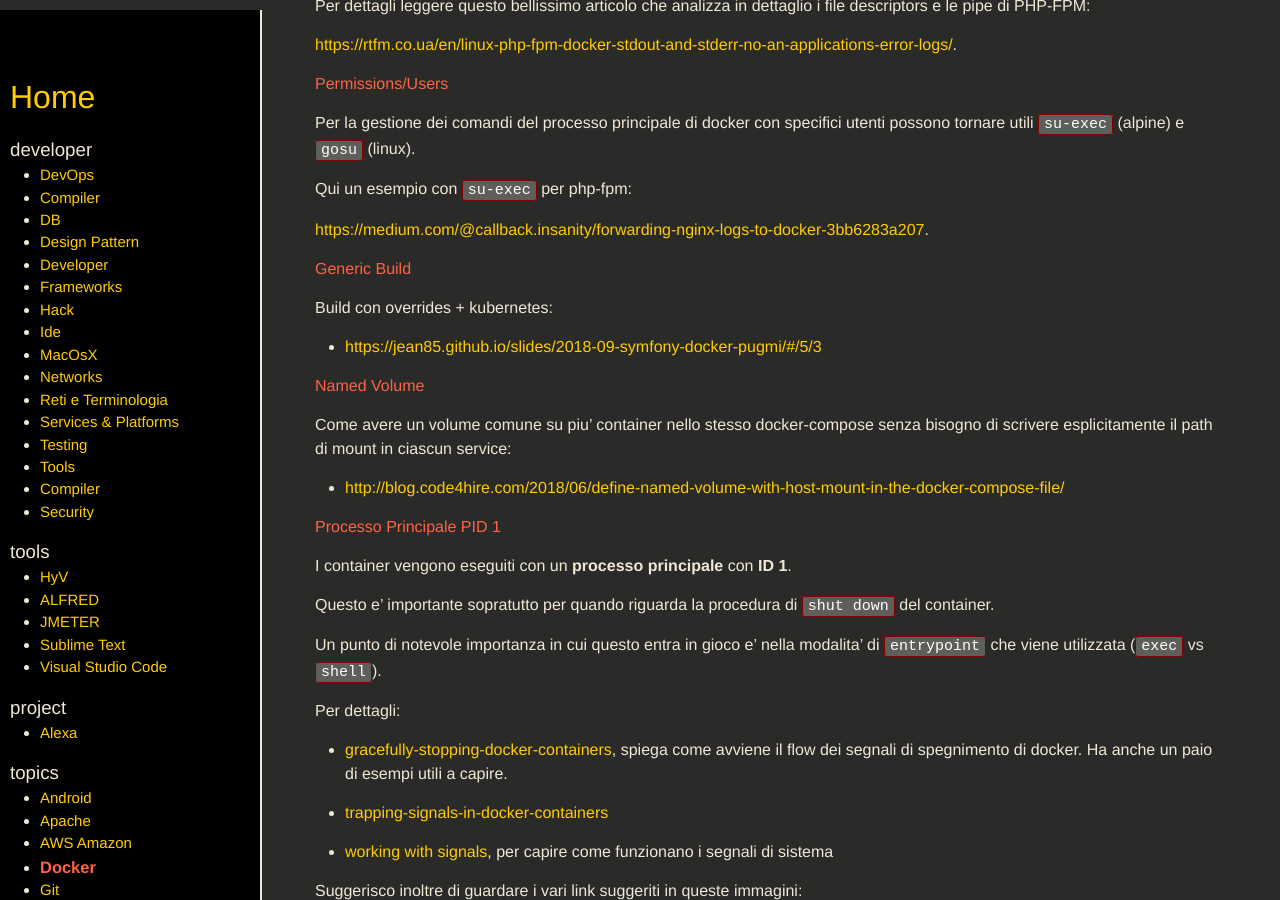
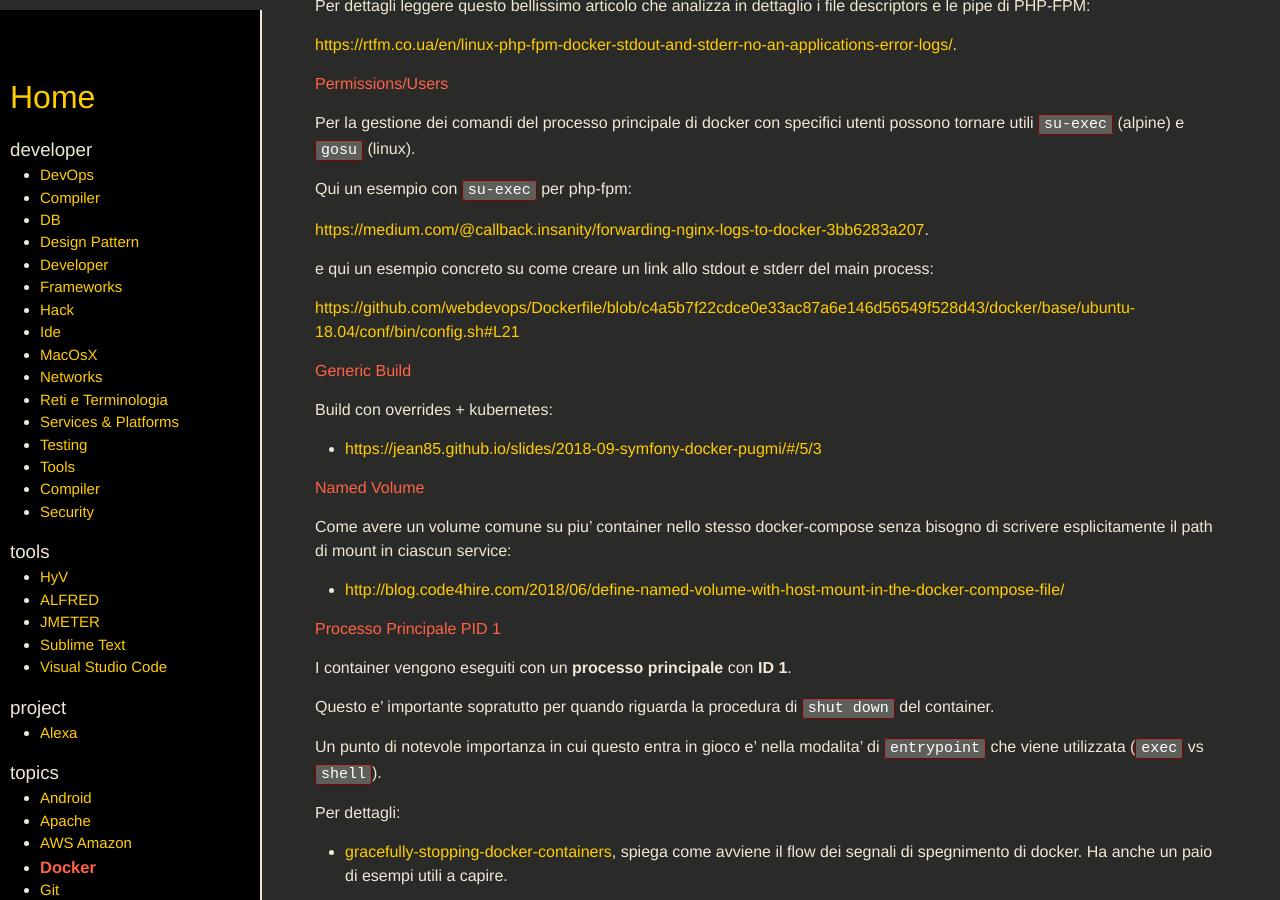
Before and after one commit to SimoSca/own-memo, a Jekyll site: the page built from _pages/topics/docker.md, in a window 1280 px wide and 900 px high, scrolled down 606 px. Built offline with Jekyll 4.4.1, drawn with Linux system fonts in a browser that asks for light colours; nearby versions of some CDN libraries.

Commit message:
[improved][docker] added concrete example to main process std{out,err} usage

```diff
--- a/_pages/topics/docker.md
+++ b/_pages/topics/docker.md
@@ -41,6 +41,10 @@ Per la gestione dei comandi del processo principale di docker con specifici uten
 Qui un esempio con `su-exec` per php-fpm:
 
 [https://medium.com/@callback.insanity/forwarding-nginx-logs-to-docker-3bb6283a207](https://medium.com/@callback.insanity/forwarding-nginx-logs-to-docker-3bb6283a207).
+
+e qui un esempio concreto su come creare un link allo stdout e stderr del main process:
+
+[https://github.com/webdevops/Dockerfile/blob/c4a5b7f22cdce0e33ac87a6e146d56549f528d43/docker/base/ubuntu-18.04/conf/bin/config.sh#L21](https://github.com/webdevops/Dockerfile/blob/c4a5b7f22cdce0e33ac87a6e146d56549f528d43/docker/base/ubuntu-18.04/conf/bin/config.sh#L21)
 
 
 #### Generic Build
```
